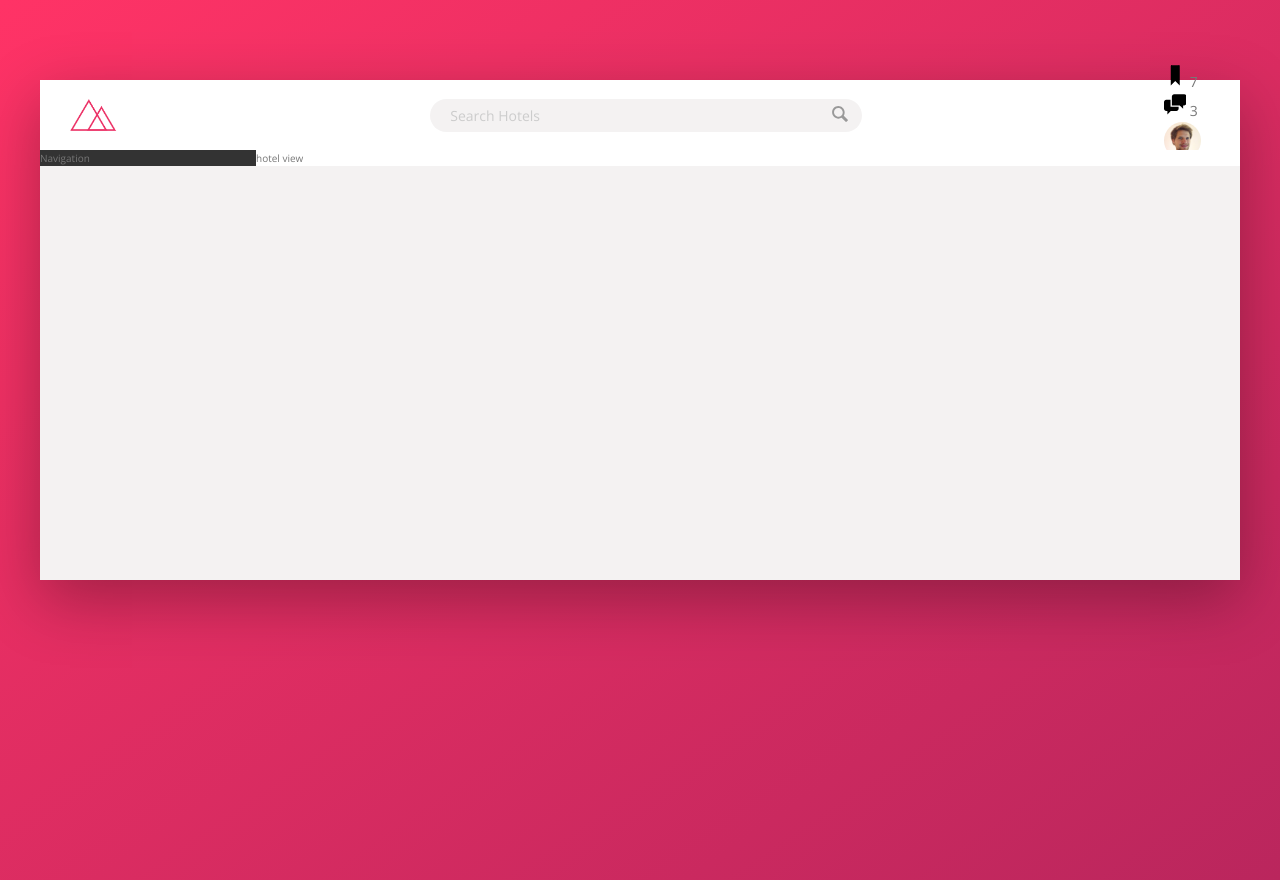
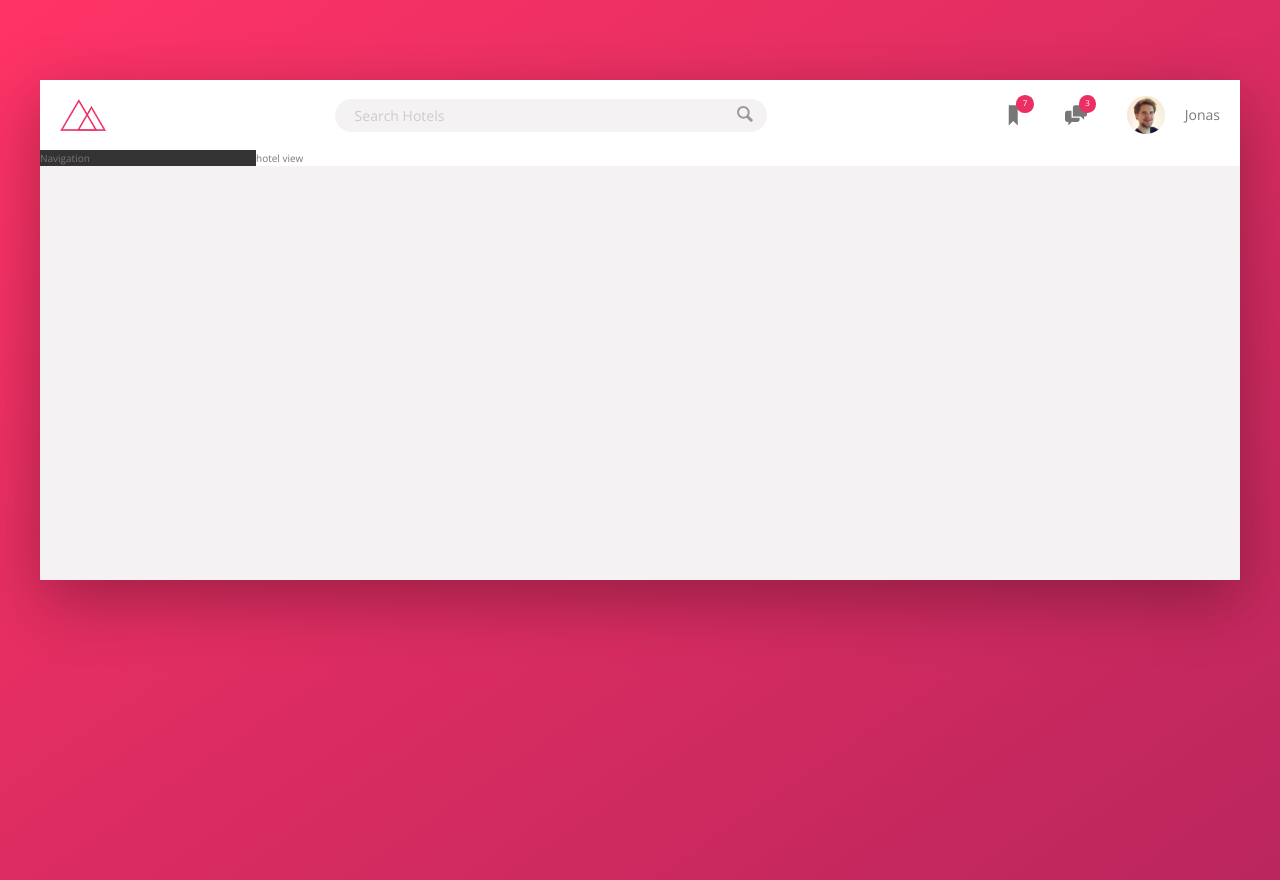
Before and after one commit to electro75/Trillo, a website: page index.html in a window 1280 px wide. Drawn offline with nearby package versions, Linux system fonts and the light colour scheme.

Commit message:
add user nav styles

```diff
--- a/index.html
+++ b/index.html
@@ -30,7 +30,7 @@
                         <svg class="user-nav__icon">
                             <use xlink:href="img/sprite.svg#icon-bookmark"></use>
                         </svg>
-                        <span class="user-nav__notfication">7</span>
+                        <span class="user-nav__notification">7</span>
                     </div>
 
                     <div class="user-nav__icon-box">
--- a/sass/_components.scss
+++ b/sass/_components.scss
@@ -3,7 +3,7 @@
 
 .logo {
     height: 3.25rem;
-    margin-left: 3rem;
+    margin-left: 2rem;
 }
 
 /////////////////////////////////
@@ -69,23 +69,52 @@
 // USER NAV
 
 .user-nav {
+    display: flex;
+    align-items: center;
+    align-self: stretch;
+
+    & > * {         // select direct children of .user-nav
+        padding: 0 2rem;
+        cursor: pointer;
+        height: 100%;
+        display: flex;
+        align-items: center;
+
+        &:hover {
+            background-color: var(--color-grey-light-2);
+        }
+    }
 
     &__icon-box {
-
+        position: relative
     }
 
     &__icon {
         height: 2.25rem;
         width: 2.25rem;
+        fill: var(--color-grey-dark-2);
     }
 
     &__user-photo {
         height: 3.75rem;
         border-radius: 50%;
+        margin-right: 2rem;
     }
 
     &__notification {
+        font-size: .8rem;
+        height: 1.75rem;
+        width: 1.75rem;
+        border-radius: 50%;
+        background-color: var(--color-primary);
+        color: #fff;
+        position: absolute;
+        top: 1.5rem;
+        right: 1.1rem;
 
+        display: flex;
+        justify-content: center;
+        align-items: center;
     }
 
     &__user-name {
```
Also changed, not shown: css/style.css.
